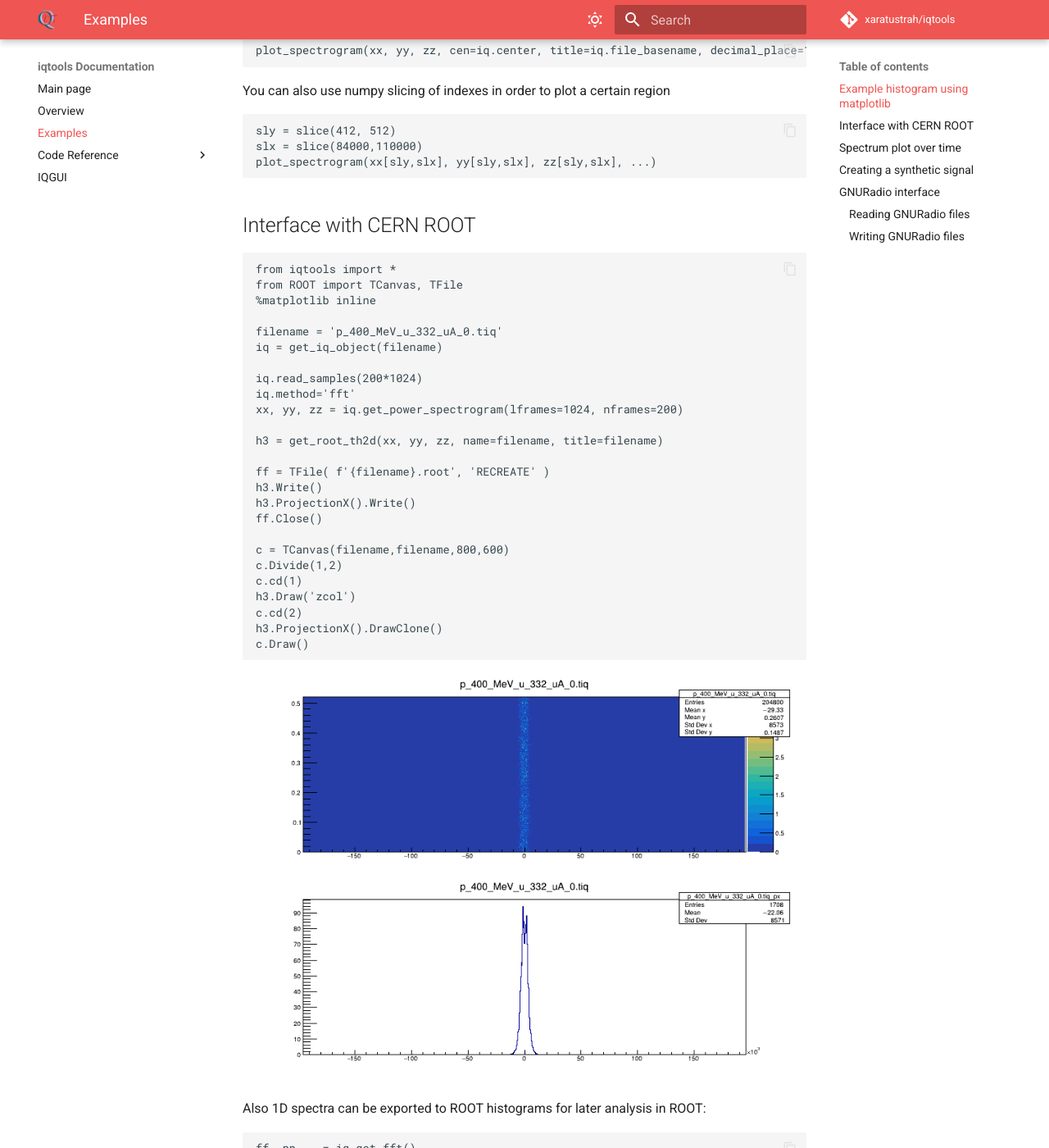
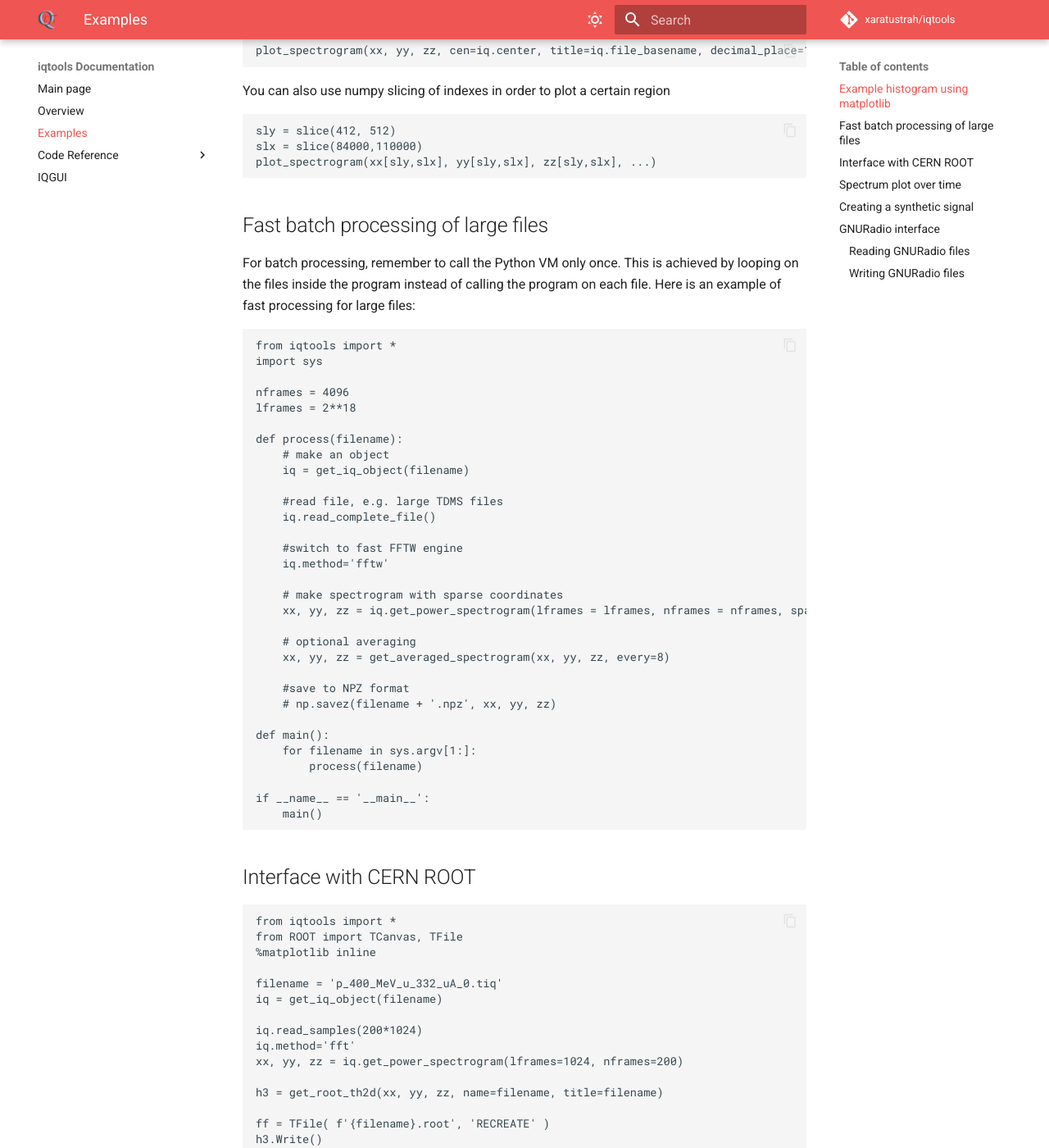
Before and after one commit to xaratustrah/iqtools, an MkDocs documentation site: the page built from docs/examples.md, in a window 1280 px wide and 1400 px high, scrolled down 1048 px. Shown: the whole window at 82% size. Built offline with MkDocs 1.6.1 and Material for MkDocs 9.7.7, drawn with Linux system fonts in a browser that asks for light colours; comment, search, counter and statistics services are not loaded.

Commit message:
added sparse coordinates processing

````diff
--- a/docs/examples.md
+++ b/docs/examples.md
@@ -41,6 +41,44 @@ sly = slice(412, 512)
 slx = slice(84000,110000)
 plot_spectrogram(xx[sly,slx], yy[sly,slx], zz[sly,slx], ...)
 ```
+
+## Fast batch processing of large files
+For batch processing, remember to call the Python VM only once. This is achieved by looping on the files inside the program instead of calling the program on each file. Here is an example of fast processing for large files:
+
+```
+from iqtools import *
+import sys
+
+nframes = 4096
+lframes = 2**18
+
+def process(filename):
+    # make an object
+    iq = get_iq_object(filename)
+
+    #read file, e.g. large TDMS files
+    iq.read_complete_file()
+
+    #switch to fast FFTW engine
+    iq.method='fftw'
+
+    # make spectrogram with sparse coordinates
+    xx, yy, zz = iq.get_power_spectrogram(lframes = lframes, nframes = nframes, sparse=True)
+
+    # optional averaging
+    xx, yy, zz = get_averaged_spectrogram(xx, yy, zz, every=8)
+
+    #save to NPZ format
+    # np.savez(filename + '.npz', xx, yy, zz)
+
+def main():
+    for filename in sys.argv[1:]:
+        process(filename)
+
+if __name__ == '__main__':
+    main()
+```
+
 
 ## Interface with CERN ROOT
 
--- a/iqtools/version.py
+++ b/iqtools/version.py
@@ -4,5 +4,5 @@ version file
 xaratustrah@github Jan-2016
 """
 
-__version_info__ = (4, 2, 0)
+__version_info__ = (4, 2, 4)
 __version__ = '.'.join('%d' % d for d in __version_info__)
````
Also changed, not shown: README.md (+1 -1 lines), docs/index.md (+1 -1 lines), 3 other files.
